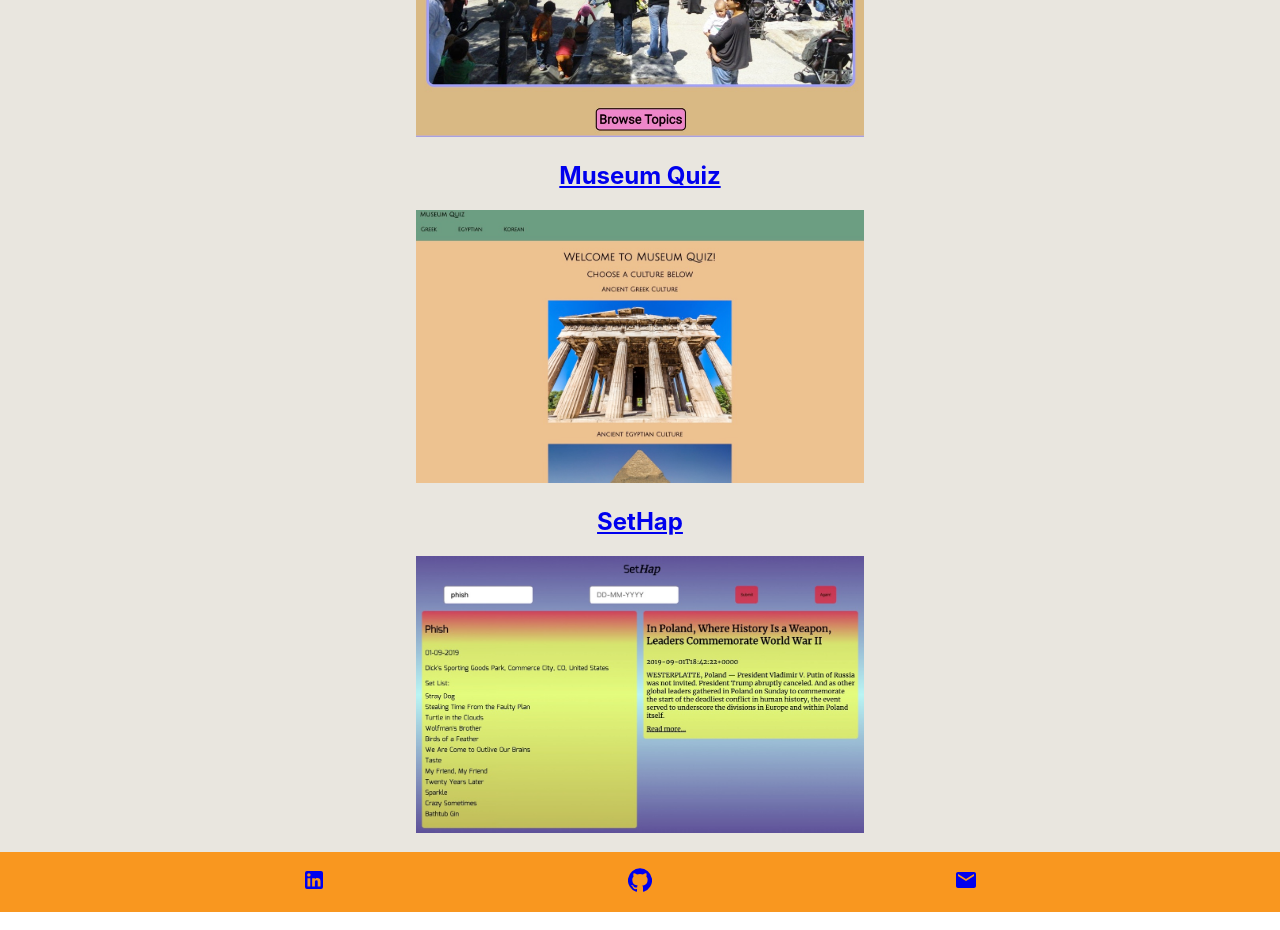
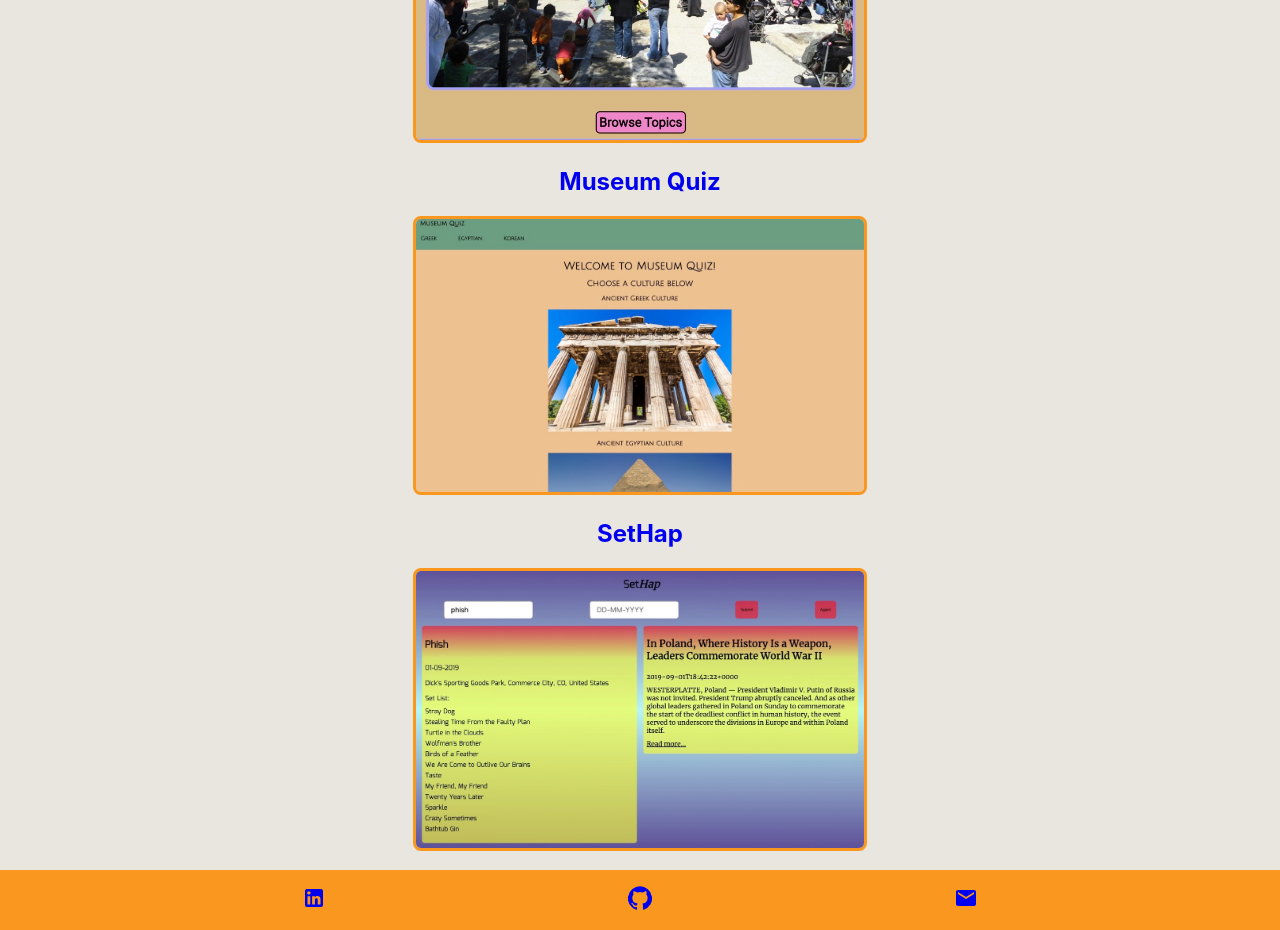
Before and after one commit to andybir/portfolio, a React (Create React App) app: page / in a window 1280 px wide. Shown: the part 440-1370 px from the top of the page. Built offline with nearby package versions, Linux system fonts and the light colour scheme.

Commit message:
edit link deco, add box shadow

```diff
--- a/src/App.css
+++ b/src/App.css
@@ -11,9 +11,25 @@
   padding: 55px 0 15px 0;
 }
 
+a:link {
+  text-decoration: none;
+}
+
+a:visited {
+  text-decoration: none;
+  color: black;
+}
+
 .thumbnail {
   width: 35%;
   height: 35%;
+  border: solid 3px rgb(249, 151, 31);
+  border-radius: 8px;
+
+}
+
+.thumbnail:hover {
+  box-shadow: 0 12px 16px 0 rgba(0,0,0,0.24), 0 17px 50px 0 rgba(0,0,0,0.19);
 }
 
 .footer {
--- a/src/App.js
+++ b/src/App.js
@@ -25,11 +25,11 @@
       </ThemeProvider>
       <main>
         <h2><a href='https://shrouded-castle-17830.herokuapp.com/' rel="noopener noreferrer" target='_blank'>Parent Helper</a></h2>
-        <img className='thumbnail' src={parenthelper} alt='' />
+        <a href='https://shrouded-castle-17830.herokuapp.com/' rel="noopener noreferrer" target='_blank'><img className='thumbnail' src={parenthelper} alt='' /></a>
         <h2><a href='http://museum-quiz.surge.sh/' rel="noopener noreferrer" target='_blank'>Museum Quiz</a></h2>
-        <img className='thumbnail' src={museumquiz} alt='' />
+        <a href='http://museum-quiz.surge.sh/' rel="noopener noreferrer" target='_blank'><img className='thumbnail' src={museumquiz} alt='' /></a>
         <h2><a href='http://sethap.surge.sh/' rel="noopener noreferrer" target='_blank'>SetHap</a></h2>
-        <img className='thumbnail' src={sethap} alt='' />
+        <a href='http://sethap.surge.sh/' rel="noopener noreferrer" target='_blank'><img className='thumbnail' src={sethap} alt='' /></a>
       </main>
       <Footer />
     </div>
```
